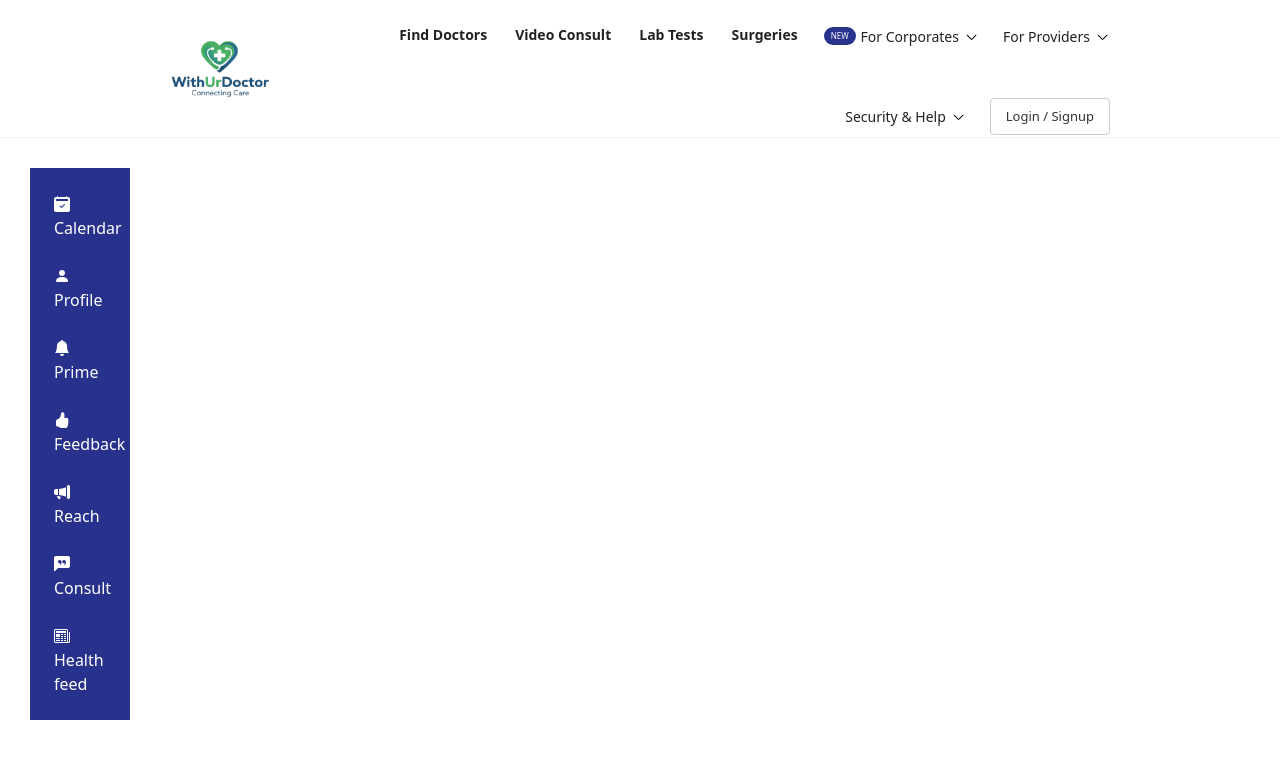
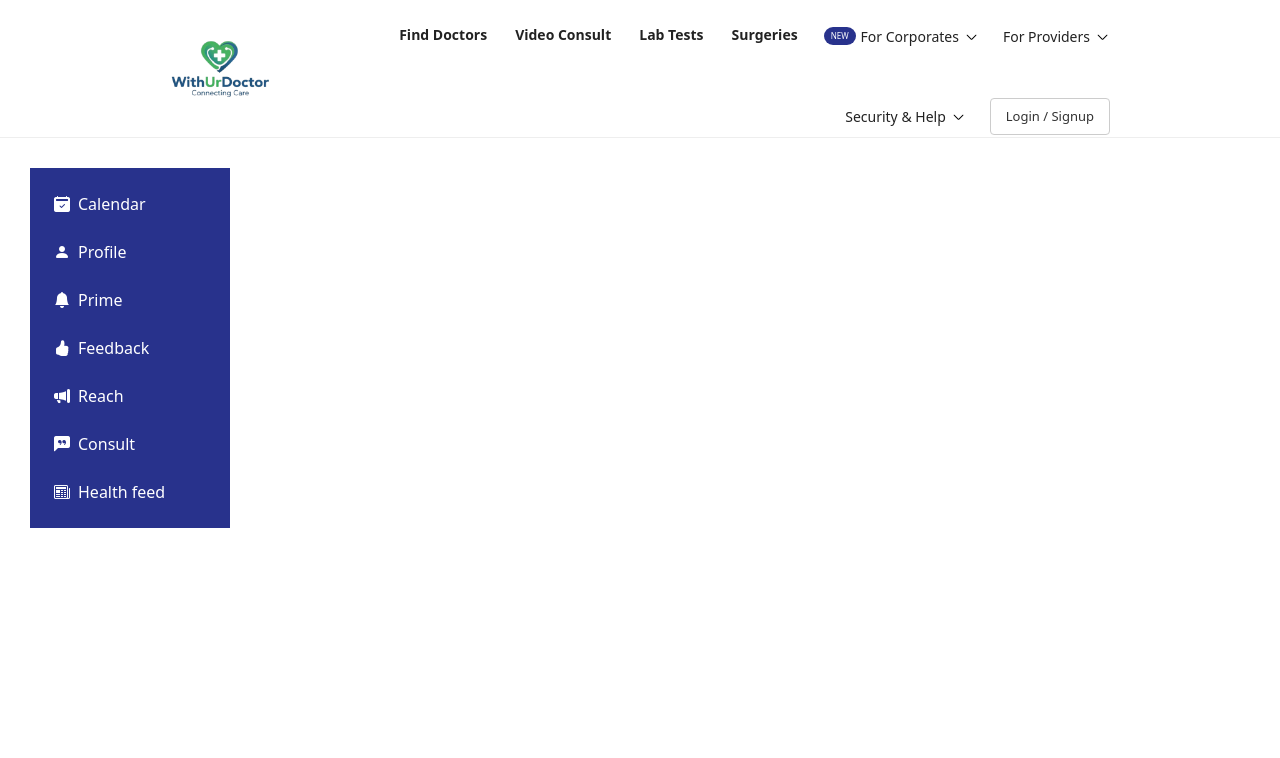
Before and after one commit to revurajaratnam/withurdoctor-frontend, a React (Vite) app: page /drprofile in a window 1280 px wide. Shown: the top 758 px of the page. Built offline with nearby package versions, Linux system fonts and the light colour scheme.

Commit message:
Refactor Doctordashboards component for improved structure and styling consistency

```diff
--- a/src/pages/DashboardPages/Drdashboard.jsx
+++ b/src/pages/DashboardPages/Drdashboard.jsx
@@ -1,70 +1,79 @@
 import { Link } from "react-router-dom";
 import NavbarComp from "../../components/Navbar";
 
+export default function Doctordashboards() {
+  return (
+    <div>
+      <NavbarComp />
 
+      <div
+        style={{
+          backgroundColor: "#28328C",
+          color: "white",
+          width: "200px",
+          margin: "30px",
+        }}
+      >
+        <div className="d-flex flex-column p-4 gap-4">
 
-export default function Doctordashboards() {
-
-
-    return(
-        <div>
-          <div>
-            <NavbarComp></NavbarComp>
-          </div>
-          <div  style={{backgroundColor:"#28328C",color:"white",width:"100px",margin:"30px"}}>
-            <div>
-
-            </div>
-            <div className="d-flex flex-column p-4 gap-4  " >
           <Link
             to="/calender"
-              className="text-decoration-none text-white d-flex">
+            className="text-decoration-none text-white d-flex gap-2"
+          >
             <i className="bi bi-calendar2-check-fill"></i>
             Calendar
           </Link>
-            <Link to="/Profile"
-            className="text-decoration-none text-white">
+
+          <Link
+            to="/profile"
+            className="text-decoration-none text-white d-flex gap-2"
+          >
             <i className="bi bi-person-fill"></i>
+            Profile
+          </Link>
 
-              Profile</Link>
           <Link
-
-            className="text-decoration-none text-white"
+            to="#"
+            className="text-decoration-none text-white d-flex gap-2"
           >
             <i className="bi bi-bell-fill"></i>
+            Prime
+          </Link>
 
-              Prime</Link>
           <Link
-
-            className="text-decoration-none text-white"
+            to="#"
+            className="text-decoration-none text-white d-flex gap-2"
           >
             <i className="bi bi-hand-thumbs-up-fill"></i>
+            Feedback
+          </Link>
 
-              Feedback</Link>
           <Link
-
-            className="text-decoration-none text-white"
+            to="#"
+            className="text-decoration-none text-white d-flex gap-2"
           >
             <i className="bi bi-megaphone-fill"></i>
+            Reach
+          </Link>
 
-              Reach</Link>
           <Link
-
-            className="text-decoration-none text-white"
+            to="#"
+            className="text-decoration-none text-white d-flex gap-2"
           >
             <i className="bi bi-chat-left-quote-fill"></i>
+            Consult
+          </Link>
 
-              Consult</Link>
           <Link
-
-            className="text-decoration-none text-white"
+            to="#"
+            className="text-decoration-none text-white d-flex gap-2"
           >
             <i className="bi bi-newspaper"></i>
-              Health feed</Link>
+            Health feed
+          </Link>
+
         </div>
       </div>
-
-
     </div>
-    )
+  );
 }
--- a/src/routes/Router.jsx
+++ b/src/routes/Router.jsx
@@ -10,62 +10,179 @@ import Calender from "../components/Calender";
 import Appointments from "../pages/Hero-Pages/Appointment";
 import Schedules from "../pages/Hero-Pages/Schedules";
 import AppointmentsDashboard from "../features/components/appointmentsDashboard";
-import Doctordashboards from "../pages/Dashboardpages/Drdashboard";
 
-function NetworkDelay(promise, ms = 2000) {
-    return new Promise((resolve) => {
-        setTimeout(resolve, ms);
-    }).then(() => promise);
-}
+const VideoConsult = lazy(() =>
+  import("../pages/Services/VideoConsult")
+);
 
-const VideoConsult = lazy(() => import("../pages/Services/VideoConsult"));
-const Medicines = lazy(() => import("../pages/Services/Medicines"));
-const Surgeries = lazy(() => import("../pages/Services/Surgeries"));
-const Forcorporates = lazy(() => import("../pages/Forcorporates"));
-const LabTests = lazy(() => import("../pages/Services/LapTests"));
-const Profileform = lazy(() => import("../pages/Doctors/DrProfileForm"));
-// const DoctorDashboards = lazy(() => import("../pages/Dashboardpages/Drdashboard"));
-const MyAppointments = lazy(() => import("../features/components/Myappointments"));
-// const Consult = lazy(() => import("../pages/Dashboardpages/Consultation"));
-const FindDrHome = lazy(() => NetworkDelay(import("../pages/Doctors/FindDoctors"),1000));
-const FindDoctors = lazy(() => NetworkDelay(import("../pages/Doctors/DrInfomations"), 1000));
-const DrProfilePage = lazy(() => import("../pages/Doctors/DrProfilePage"));
+const Medicines = lazy(() =>
+  import("../pages/Services/Medicines")
+);
+
+const Surgeries = lazy(() =>
+  import("../pages/Services/Surgeries")
+);
+
+const Forcorporates = lazy(() =>
+  import("../pages/Forcorporates")
+);
+
+const LabTests = lazy(() =>
+  import("../pages/Services/LapTests")
+);
+
+const Profileform = lazy(() =>
+  import("../pages/Doctors/DrProfileForm")
+);
+
+const Doctordashboards = lazy(() =>
+  import("../pages/Dashboardpages/Drdashboard")
+);
+
+const MyAppointments = lazy(() =>
+  import("../features/components/Myappointments")
+);
+
+const FindDrHome = lazy(() =>
+  import("../pages/Doctors/FindDoctors")
+);
+
+const FindDoctors = lazy(() =>
+  import("../pages/Doctors/DrInfomations")
+);
+
+const DrProfilePage = lazy(() =>
+  import("../pages/Doctors/DrProfilePage")
+);
 
 const Routers = createBrowserRouter([
-    { path: "/", element: <HomePage /> },
-    { path: "/FindDoctors", element: <FindDoctors /> },
-    { path: '/Finddrhome', element: <FindDrHome /> },
-    { path: "/VideoConsult", element: <VideoConsult /> },
-    { path: "/Medicines", element: <Medicines /> },
-    { path: "/LabTests", element: <LabTests /> },
-    { path: "/Surgeries", element: <Surgeries /> },
-    { path: "/forcorporates", element: <Forcorporates /> },
-    { path: "/LoginAndSignupDashboard", element: <LoginAndSignupDashboard /> },
-    { path: "/Login", element: <LoginAndSignupDashboard view="login" /> },
-    { path: "/Signup", element: <LoginAndSignupDashboard view="drsignup" /> },
-    { path: "/VerifyEmail", element: <VerifyMobile /> },
-    { path: "/userRegistration", element: <LoginAndSignupDashboard view="usersignup" /> },
-    { path: "/profile", element: <Profileform /> },
-    { path: "/drprofile", element: <Doctordashboards /> },
+  {
+    path: "/",
+    element: <HomePage />,
+  },
+
+  {
+    path: "/FindDoctors",
+    element: <FindDoctors />,
+  },
+
+  {
+    path: "/Finddrhome",
+    element: <FindDrHome />,
+  },
+
+  {
+    path: "/VideoConsult",
+    element: <VideoConsult />,
+  },
+
+  {
+    path: "/Medicines",
+    element: <Medicines />,
+  },
+
+  {
+    path: "/LabTests",
+    element: <LabTests />,
+  },
+
+  {
+    path: "/Surgeries",
+    element: <Surgeries />,
+  },
+
+  {
+    path: "/forcorporates",
+    element: <Forcorporates />,
+  },
+
+  {
+    path: "/LoginAndSignupDashboard",
+    element: <LoginAndSignupDashboard />,
+  },
+
+  {
+    path: "/Login",
+    element: <LoginAndSignupDashboard view="login" />,
+  },
+
+  {
+    path: "/Signup",
+    element: <LoginAndSignupDashboard view="drsignup" />,
+  },
+
+  {
+    path: "/VerifyEmail",
+    element: <VerifyMobile />,
+  },
+
+  {
+    path: "/userRegistration",
+    element: <LoginAndSignupDashboard view="usersignup" />,
+  },
+
+  {
+    path: "/profile",
+    element: <Profileform />,
+  },
+
+  // DOCTOR DASHBOARD
+  {
+    path: "/drprofile",
+    element: <Doctordashboards />,
+  },
+
   {
     path: "/myappointments",
     element: <MyAppointments />,
     children: [
-            { index: true, element: <AppointmentsDashboard /> }
-        ]
+      {
+        index: true,
+        element: <AppointmentsDashboard />,
       },
-    // { path: "/newconsultation", element: <Consult /> },
-    { path: "/doctor/:doctorName", element: <DrProfilePage /> },
-    { path: "/viewProfile/:id", element: <ViewProfile /> },
-    { path: "/appointment/:doctorId", element: <BookAppointment /> },
-    { path: "/calender", element: <Calender /> },
-    { path: "/bookappointment/:doctorId", element: <Appointments/> },
-    { path: "/schedule/:doctorId", element:<Schedules /> }
+    ],
+  },
+
+  {
+    path: "/doctor/:doctorName",
+    element: <DrProfilePage />,
+  },
+
+  {
+    path: "/viewProfile/:id",
+    element: <ViewProfile />,
+  },
+
+  {
+    path: "/appointment/:doctorId",
+    element: <BookAppointment />,
+  },
+
+  {
+    path: "/calender",
+    element: <Calender />,
+  },
+
+  {
+    path: "/bookappointment/:doctorId",
+    element: <Appointments />,
+  },
+
+  {
+    path: "/schedule/:doctorId",
+    element: <Schedules />,
+  },
 ]);
 
 export default function AppRoutes() {
   return (
-        <Suspense fallback={<div className="loading-screen">Loading please wait...</div>}>
+    <Suspense
+      fallback={
+        <div className="loading-screen">
+          Loading please wait...
+        </div>
+      }
+    >
       <RouterProvider router={Routers} />
     </Suspense>
   );
```
Lines whose indentation alone changed are shown as unchanged.
